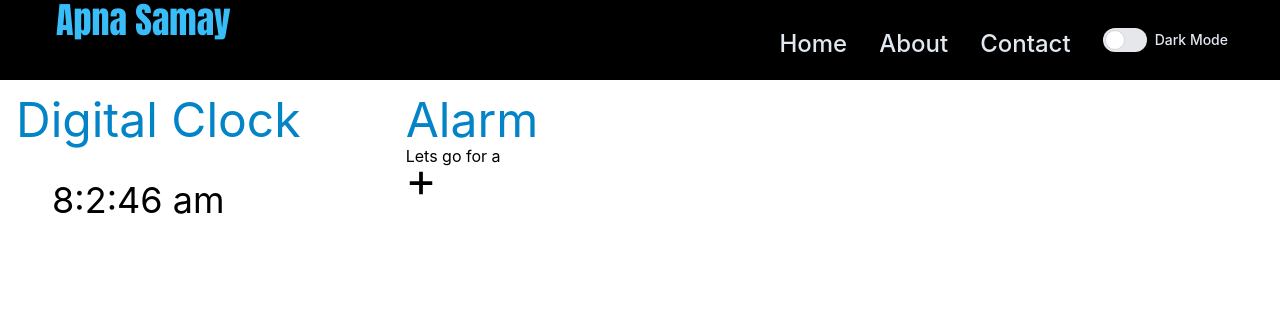
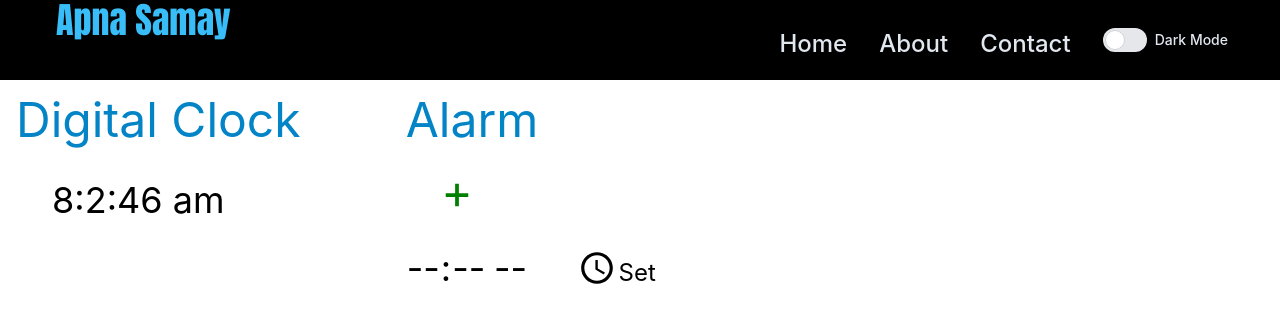
Before and after one commit to Coderaman-tech/Apna-Samay, a React (Create React App) app: page / in a window 1280 px wide. Shown: the top 322 px of the page. Built offline with nearby package versions, Linux system fonts and the light colour scheme.

Commit message:
pass component

```diff
--- a/src/components/Alarm.jsx
+++ b/src/components/Alarm.jsx
@@ -1,15 +1,36 @@
-import React from 'react'
-import { GoPlus} from 'react-icons/go';
+import React, { useState } from 'react'
+import { GoPlus } from 'react-icons/go';
+import {hour1,minutes1} from './Clock';
 
 function Alarm() {
+
+  const [hr, setHr] = useState(0);
+  const [min, setMin] = useState(0);
+
+  function setAlarm() {
+      // if(hr===hour1 && min===minutes1){
+      //   console.log(hr+" "+min);
+      // }
+
+      console.log(hr);
+      console.log(hour1);
+  }
+
+  const setTime=(props)=>{
+      setHr(props.target.value.substr(0,2));
+      setMin(props.target.value.substr(3,5));
+  }
+
   return (
     <div className='m-x-5'>
       <h1 className='text-5xl text-sky-600 '>Alarm</h1>
-      <h3 className=''> Lets go for a
-
-        <GoPlus className="icon" size="30px" color='black' />
-
-      </h3>
+      <div className='sign m-9'>
+        <GoPlus className="icon" size="30px" color='green' />
+      </div>
+      <div>
+        <input type="time" name="" id="time" onChange={setTime} className='text-4xl' />
+        <input type="submit" value="Set" className='text-2xl m-x-4' onClick={setAlarm} />
+      </div>
     </div>
   )
 }
--- a/src/components/Clock.jsx
+++ b/src/components/Clock.jsx
@@ -1,21 +1,25 @@
 import React from 'react'
 import { useState } from 'react';
 
-function Time() {
-  const [hour, setHour] = useState(0);
+let hour1=0,minutes1=0;
+
+function Clock() {
+  const[hour, setHour] = useState(0);
   const [minute, setMinute] = useState(0);
   const [second, setSecond] = useState(0);
   const [AmOrPm, setAmOrPm] = useState(second)
- let d;
+  let d;
 
   setInterval(() => {
    d=new Date();
    let hours=d.getHours();
    let duration = hours >= 12 ? 'pm' : 'am';
-  hours = (hours % 12) ;
+   hours = (hours % 12) ;
    setHour(hours);
    setMinute(d.getMinutes());
    setSecond(d.getSeconds());
+   hour1=hour;
+   minutes1=minute;
    setAmOrPm(duration);
   }, 1000);
 
@@ -23,9 +27,10 @@ function Time() {
     <div>
       <h1 className='text-sky-600 text-5xl c-slate-500'>Digital Clock</h1>
       <h2 className='text-4xl m-9 dark:text-white' >{hour}:{minute}:{second}  {AmOrPm}</h2>
-
     </div>
   )
 }
-
-export default Time
+export {
+  hour1,minutes1
+}
+export default Clock;
```
